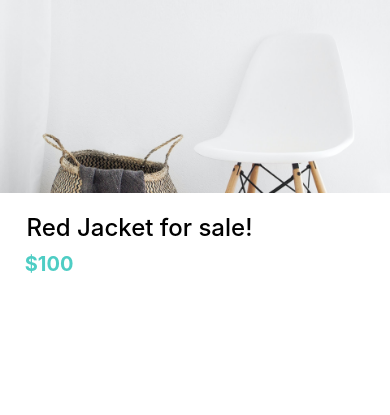
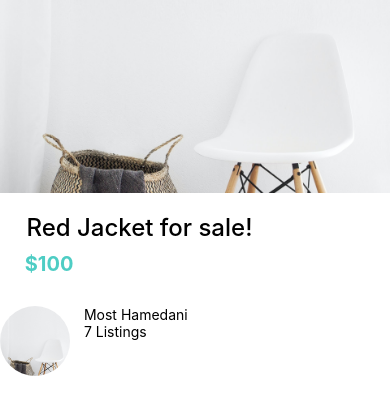
Before and after one commit to theafolayan/donewithit, a React Native app: screen / in a window 390 px wide. Shown: the part 107-522 px from the top of the page. Built offline with nearby package versions, Linux system fonts and the light colour scheme.

Commit message:
Imported ListItem component in ListingDetailScreen.js

```diff
--- /dev/null
+++ b/app/components/ListItem.js
@@ -0,0 +1,26 @@
+import React from 'react'
+import { View, Text, StyleSheet, Image } from 'react-native'
+import AppText from './AppText'
+
+export default function ListItem({title, subTitle, image}) {
+    return (
+        <View style={styles.container}>
+            <Image style={styles.image} source={image} />
+            <View>
+                <AppText> {title}  </AppText>
+                <AppText> { subTitle} </AppText>
+            </View>
+        </View>
+    )
+}
+const styles = StyleSheet.create({
+    container: {
+        flexDirection: "row"
+    },
+    image: {
+        width: 70,
+        height: 70,
+        borderRadius: 35,
+        marginRight:10,
+    }
+})
--- a/app/screens/main/ListingDetailScreen.js
+++ b/app/screens/main/ListingDetailScreen.js
@@ -1,6 +1,7 @@
 import React from 'react'
 import { View, Text, Image, StyleSheet } from 'react-native'
 import AppText from '../../components/AppText'
+import ListItem from '../../components/ListItem'
 import colors from '../../config/colors'
 
 export default function ListingDetailScreen() {
@@ -11,6 +12,7 @@
             <AppText style={styles.title}> Red Jacket for sale!</AppText>
             <AppText style={styles.price}> $100 </AppText>
             </View>
+            <ListItem title="Most Hamedani" image= {require('../../../assets/chair.jpg')} subTitle="7 Listings"> </ListItem>
         </View>
     )
 }
```
